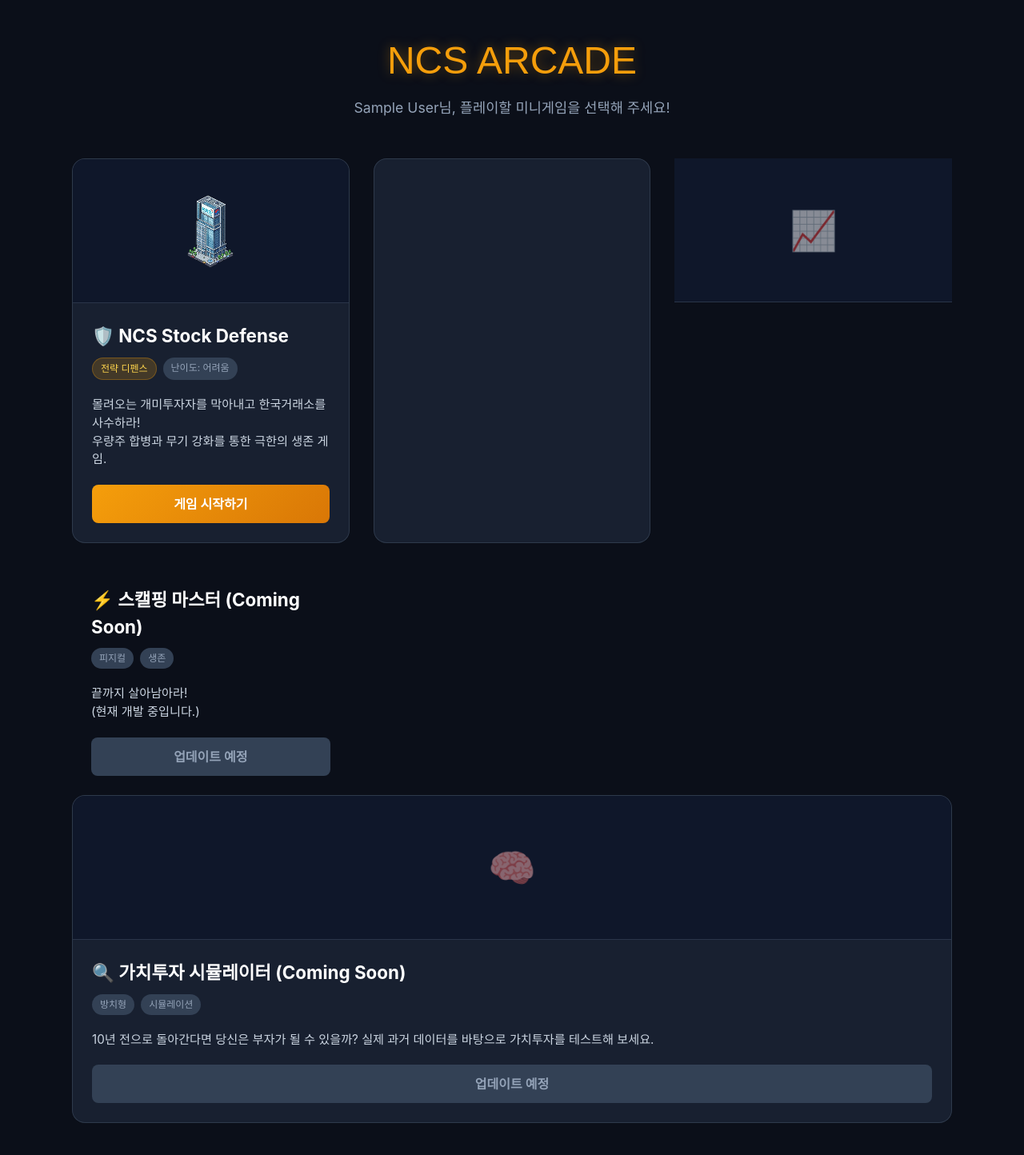
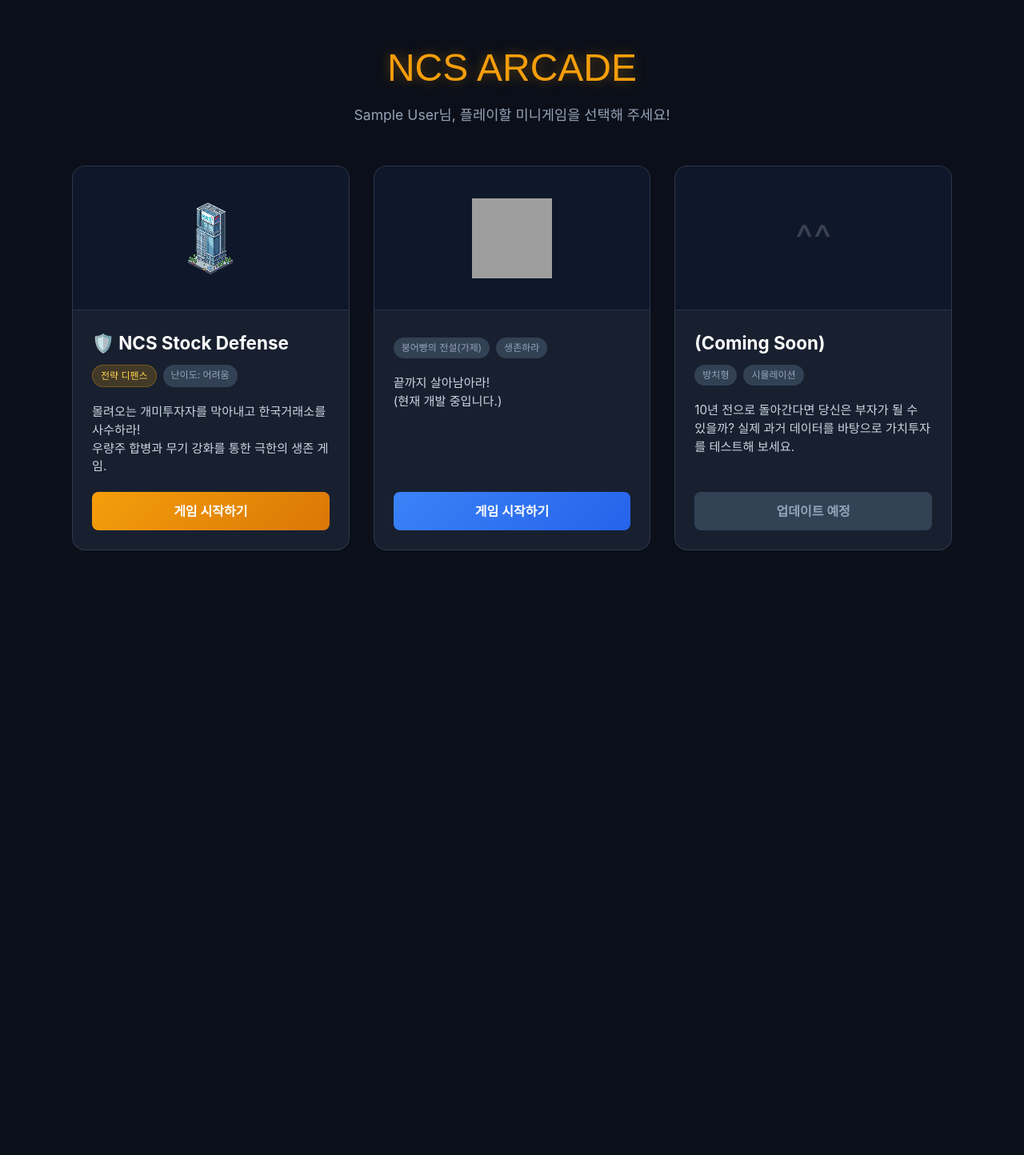
Before and after one commit to nodejs0330-cloud/my-stock-app, a Flask app: page /game in a window 1280 px wide. Shown: the part 63-1507 px from the top of the page at 80% size. After the commit the page ends 751 px from the top, so only its background shows below. Run offline with Flask 3, Linux system fonts and the light colour scheme; the visitor is signed in with stand-in values (Sample User, id 1); some libraries are stand-ins or nearby versions; some web fonts are replaced; grey boxes are pictures that could not be loaded.

Commit message:
임시메뉴 오픈

```diff
--- a/templates/game_hub.html
+++ b/templates/game_hub.html
@@ -78,11 +78,13 @@
         overflow: hidden;
     }
 
+    /* 엑스박스(깨진 이미지)가 너무 크지 않게 처리 */
     .card-img-box img {
         width: 100px;
         height: 100px;
         image-rendering: pixelated;
         transition: transform 0.3s ease;
+        color: transparent; /* 엑스박스 텍스트 숨김 용도 */
     }
 
     .game-card:hover .card-img-box img {
@@ -149,6 +151,7 @@
     .btn-active {
         background: linear-gradient(135deg, #3b82f6, #2563eb);
         color: white;
+        cursor: pointer;
     }
 
     .game-card.accent .btn-active {
@@ -170,7 +173,8 @@
         border-color: rgba(71, 85, 105, 0.5);
         box-shadow: none;
     }
-    .game-card.locked img {
+    .game-card.locked img,
+    .game-card.locked .card-img-box div {
         filter: grayscale(100%) opacity(0.4);
     }
 </style>
@@ -182,10 +186,9 @@
     </div>
 
     <div class="game-grid">
-        <!-- 1. 타워 디펜스 게임 (활성화) -->
+        <!-- 1. 타워 디펜스 게임 (활성화 - 노란색 테마) -->
         <div class="game-card accent" onclick="location.href='/game/tower'">
             <div class="card-img-box">
-                <!-- 기존 에셋 중 한국거래소 이미지를 썸네일로 활용 -->
                 <img src="/static/img/tower/krx.png" alt="KRX Defense">
             </div>
             <div class="card-content">
@@ -202,32 +205,33 @@
             </div>
         </div>
 
-        <!-- 2. 신규 게임 예시 (잠금 상태) -->
-        <div class="game-card accent" onclick="location.href='/game/survive'"></div>
+            <!-- 클릭 시 /game/survive 로 이동하도록 설정 -->
+        <div class="game-card" onclick="location.href='/game/survive'">
             <div class="card-img-box">
-                <div style="font-size: 3rem; opacity: 0.5;">📈</div>
+                <!-- 존재하지 않는 이미지 경로 지정 (화면에는 엑스박스 아이콘 표시됨) -->
+                <img src="/static/img/dummy_scalping.png" alt="썸네일">
             </div>
             <div class="card-content">
-                <div class="card-title">⚡ 스캘핑 마스터 (Coming Soon)</div>
+                <div class="card-title"></div>
                 <div class="card-tags">
-                    <span class="tag">피지컬</span>
-                    <span class="tag">생존</span>
+                    <span class="tag">붕어빵의 전설(가제)</span>
+                    <span class="tag">생존하라</span>
                 </div>
                 <div class="card-desc">
                     끝까지 살아남아라!<br>
                     (현재 개발 중입니다.)
                 </div>
-                <button class="play-btn btn-locked">업데이트 예정</button>
+                <button class="play-btn btn-active">게임 시작하기</button>
             </div>
         </div>
 
-        <!-- 3. 신규 게임 예시 (잠금 상태) -->
+        <!-- 3. 가치투자 시뮬레이터 (잠금 상태) -->
         <div class="game-card locked">
             <div class="card-img-box">
-                <div style="font-size: 3rem; opacity: 0.5;">🧠</div>
+                <div style="font-size: 3rem; opacity: 0.5;"> ^^ </div>
             </div>
             <div class="card-content">
-                <div class="card-title">🔍 가치투자 시뮬레이터 (Coming Soon)</div>
+                <div class="card-title">(Coming Soon)</div>
                 <div class="card-tags">
                     <span class="tag">방치형</span>
                     <span class="tag">시뮬레이션</span>
```
